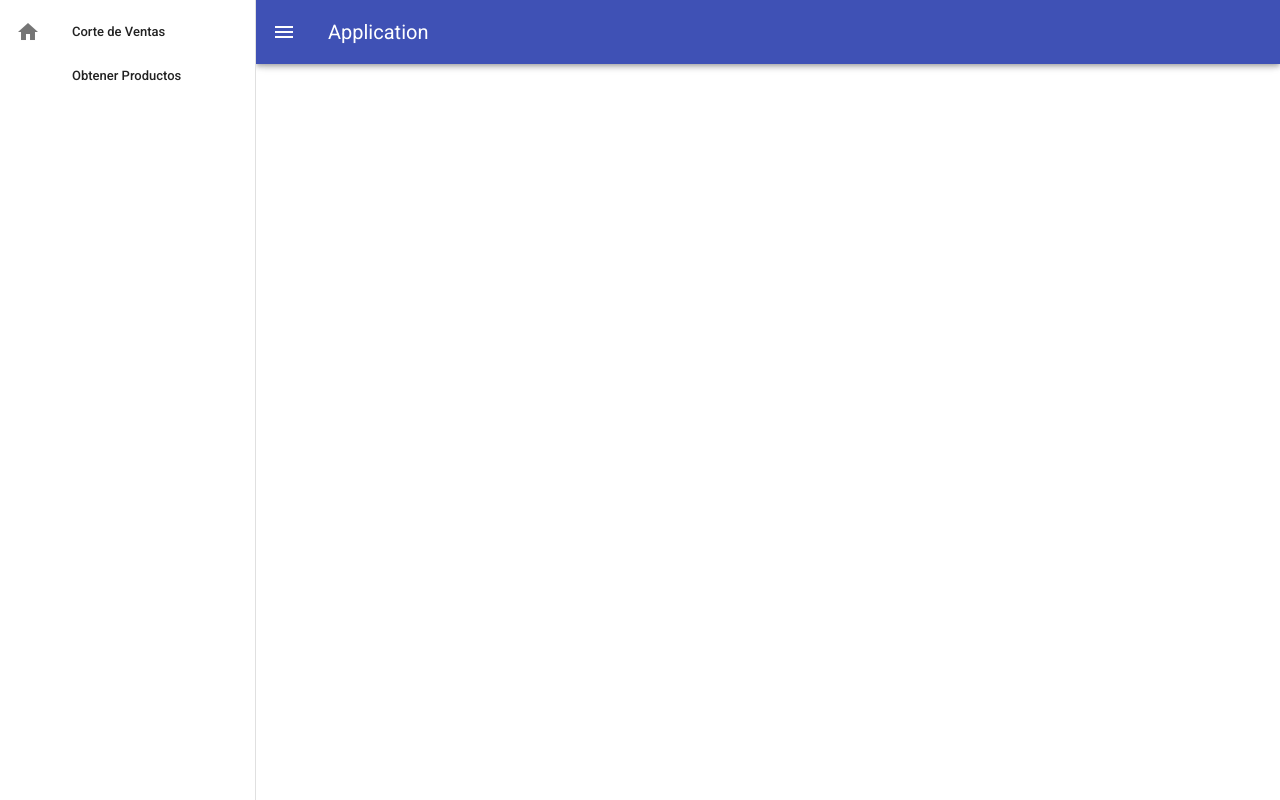
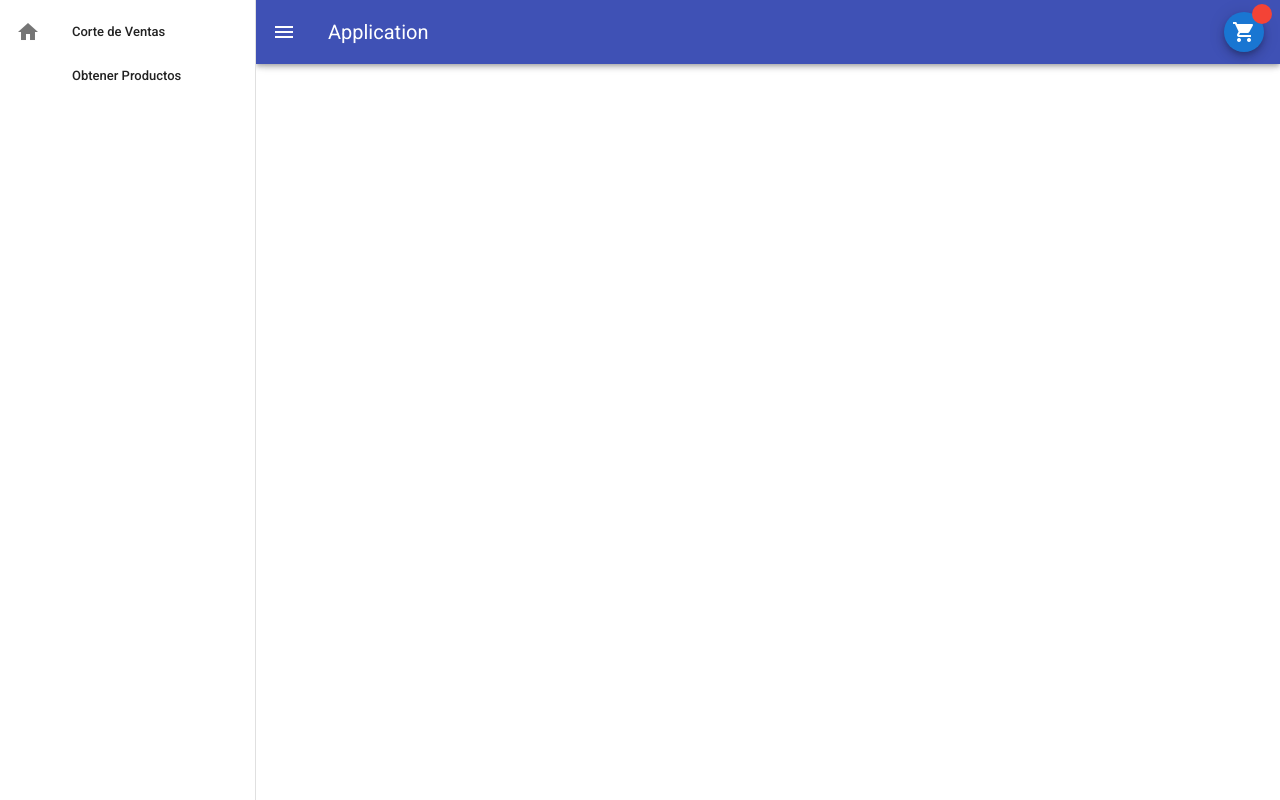
Before and after one commit to luiscota99/ServicioLinea, a Vue app: page / in a window 1280 px wide. Built offline with nearby package versions, Linux system fonts and the light colour scheme; what vue-sweetalert2 would draw is missing.

Commit message:
se agrergo el boton de carrito a NavBar

```diff
--- a/src/components/Navbar.vue
+++ b/src/components/Navbar.vue
@@ -24,6 +24,15 @@
     <v-app-bar app color="indigo" dark>
       <v-app-bar-nav-icon @click.stop="drawer = !drawer"></v-app-bar-nav-icon>
       <v-toolbar-title>Application</v-toolbar-title>
+      <v-spacer></v-spacer>
+      <v-badge color="red" overlap class="align-self-center">
+        <template v-slot:badge>
+          <span v-if="cuantity > 0">{{cuantity}}</span>
+        </template>
+        <v-btn title="Proceder con la compra" fab dark small color="primary" @click="compra()">
+          <v-icon dark>mdi-cart</v-icon>
+        </v-btn>
+      </v-badge>
     </v-app-bar>
   </nav>
 </template>
@@ -39,6 +48,10 @@ export default {
   name: "Navbar",
 
   methods: {
+    compra() {
+      this.$swal("Hello Vue world!!!");
+    },
+
     async hola() {
       let data = {
         tarjeta_origen: "4050",
@@ -120,7 +133,8 @@ export default {
   },
 
   data: () => ({
-    drawer: null
+    drawer: null,
+    cuantity: 0
   })
 };
 </script>
```
